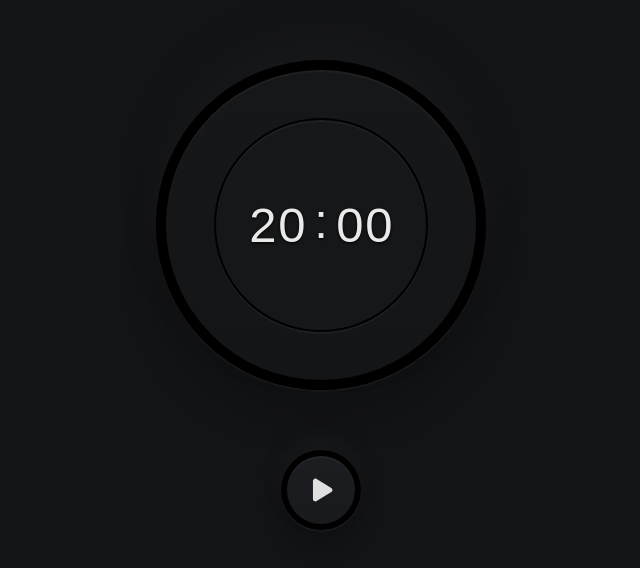
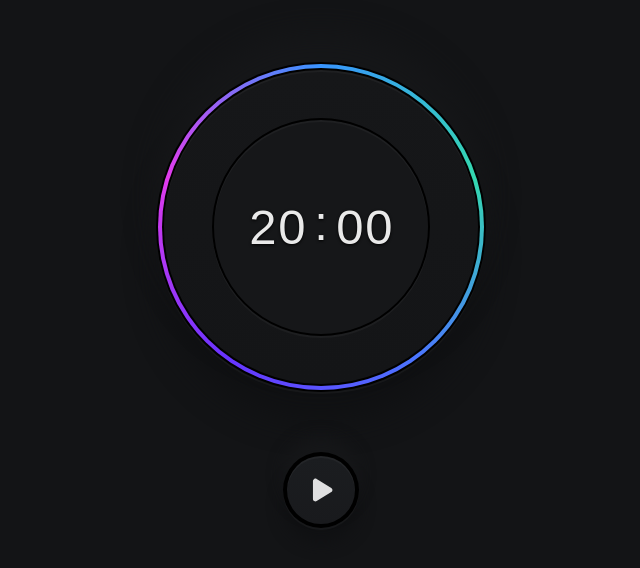
Before and after one commit to samoslag/20-20-20, a Vue app: page / in a window 1280 px wide. Shown: the part 120-688 px from the top of the page, without its empty margins (319-959 px from the left). Built offline with nearby package versions, Linux system fonts and the light colour scheme; a web font is replaced by a local one.

Commit message:
Polish design and timer states for better visualization

```diff
--- a/src/components/Button.vue
+++ b/src/components/Button.vue
@@ -1,8 +1,5 @@
 <template>
-  <div
-    class="button"
-    :class="{'button--small': props.small}"
-  >
+  <div class="button">
     <button
       class="button__btn"
       :title="props.title"
@@ -21,7 +18,6 @@ import { defineEmits, defineProps } from 'vue'
 import { FontAwesomeIcon } from '@fortawesome/vue-fontawesome'
 
 export interface Props {
-  small?: boolean
   title?: string
   icon: any
 }
@@ -41,7 +37,7 @@ const emit = defineEmits<Emits>()
   $shadowSize: 15px;
 
   background-color: black;
-  padding: 6px;
+  padding: 4px;
   border-radius: 50%;
   position: relative;
   box-shadow:
@@ -52,7 +48,7 @@ const emit = defineEmits<Emits>()
 
   @keyframes button-appear {
     from {
-      transform: scale(0.965);
+      transform: scale(0.975);
       opacity: 0.85;
     }
   }
@@ -93,7 +89,7 @@ const emit = defineEmits<Emits>()
 
     &:active {
       background: lighten($bg, 2%);
-      transform: scale(0.95);
+      transform: scale(0.955);
 
       .button__icon {
         color: rgba(whitesmoke, 0.6);
--- a/src/components/Ring.vue
+++ b/src/components/Ring.vue
@@ -1,8 +1,5 @@
 <template>
-  <div
-    class="ring"
-    :class="{'ring--paused': props.isPaused}"
-  >
+  <div class="ring">
     <div class="ring__progress" :style="`--progress: ${props.progress}%`">
       <div class="ring__outer">
         <div class="ring__inner">
@@ -18,7 +15,6 @@ import { defineProps } from 'vue'
 
 export interface Props {
   progress: number
-  isPaused: boolean
 }
 
 const props = defineProps<Props>()
@@ -30,7 +26,7 @@ const props = defineProps<Props>()
   $size: 330px;
   $shadowSize: 30px;
   $offset: 2px;
-  $stroke: 6px;
+  $stroke: 4px;
 
   width: $size;
   min-width: $size;
@@ -53,7 +49,6 @@ const props = defineProps<Props>()
     height: calc(100% - #{$offset * 2});
     background: conic-gradient($gradient);
     border-radius: 50%;
-    transition: opacity 0.15s;
   }
 
   &::after {
@@ -103,11 +98,5 @@ const props = defineProps<Props>()
       0 2px 0 rgba(white, 0.04);
     background: lighten($bg, 1.25%);
   }
-
-  &--paused {
-    &::before {
-      opacity: 0.65;
-    }
-  }
 }
 </style>
--- a/src/components/Time.vue
+++ b/src/components/Time.vue
@@ -1,7 +1,9 @@
 <template>
   <div
     class="time"
-    :class="{'time--paused': isPaused}"
+    :class="{
+      'time--finished': hasFinished
+    }"
   >
     <div
       v-if="time.minutes"
@@ -39,7 +41,6 @@ import { format } from '@/helpers/time'
 export interface Props {
   minutes?: number
   seconds?: number
-  isPaused: boolean
 }
 
 const props = defineProps<Props>()
@@ -57,6 +58,8 @@ const time = computed(() => {
     seconds: format(props.seconds)
   }
 })
+
+const hasFinished = computed(() => !props.minutes && !props.seconds)
 
 </script>
 
@@ -87,12 +90,11 @@ const time = computed(() => {
     width: 29px;
     text-align: center;
     text-shadow: 0 1px 3px black;
-    transition: color, 0.15s;
   }
 
-  &--paused {
+  &--finished {
     .time__char {
-      color: rgba(whitesmoke, 0.475);
+      color: rgba(whitesmoke, 0.65);
     }
   }
 }
--- a/src/views/Timer.vue
+++ b/src/views/Timer.vue
@@ -1,13 +1,9 @@
 <template>
   <div class="timer">
-    <Ring
-      :progress="progress"
-      :is-paused="!isCounting"
-    >
+    <Ring :progress="progress">
       <Time
         :minutes="time.minutes"
         :seconds="time.seconds"
-        :is-paused="progress !== 0 && !isCounting"
       />
     </Ring>
 
@@ -86,7 +82,6 @@ const isInProgress = computed(() => duration.value !== timer.value)
 const isOver = computed(() => !isCounting.value && stage.value === 'second' && timer.value === 0)
 const showResetBtn = computed(() => !isCounting.value && (isInProgress.value || stage.value === 'second'))
 const progress = computed(() => {
-  if (!isInProgress.value && !isCounting.value) return 0
   const pct = timer.value * 100 / duration.value
   return Math.min(100, Math.max(pct, 0))
 })
```
